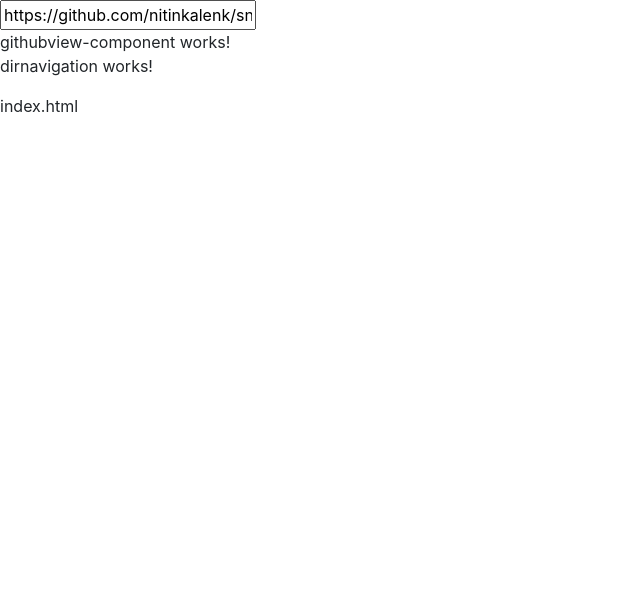
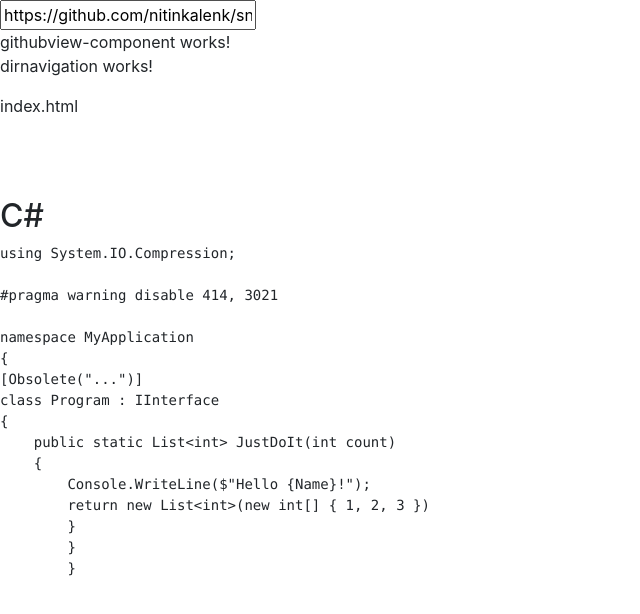
Before and after one commit to nitinkalenk/githubAngular, an Angular app: page / in a window 1280 px wide. Shown: the top 614 px of the page, without its empty margins (0-640 px from the left). Built offline with nearby package versions, Linux system fonts and the light colour scheme; no server answers.

Commit message:
components skeleton ready

```diff
--- a/package.json
+++ b/package.json
@@ -22,6 +22,7 @@
     "@angular/router": "^6.0.2",
     "bootstrap": "^4.1.3",
     "core-js": "^2.5.4",
+    "highlight.js": "^9.12.0",
     "rxjs": "^6.0.0",
     "zone.js": "^0.8.26"
   },
--- a/src/app/code-view/code-view.component.html
+++ b/src/app/code-view/code-view.component.html
@@ -1,3 +1,5 @@
-<p>
-  {{codeStr}}
-</p>
+<pre>
+  <code>
+      {{codeStr}}
+  </code>
+</pre>
--- a/src/app/github.service.ts
+++ b/src/app/github.service.ts
@@ -26,12 +26,14 @@ export class GithubService {
     }).pipe(catchError(this.handleError));
   }
 
+  //https://api.github.com/repos/nitinkalenk/snippets/contents/Angular/kudvenkatAngularCrud/angular.json?ref=master
+  //https://github.com/nitinkalenk/snippets/contributors/master/Angular/kudvenkatAngularCrud/src/app/employees/create-employee/create-employee.component.ts
   getFileContent(): Observable<any> {
     console.log(this.httpHeaders);
-    return this.http.get('https://api.github.com/repos/nitinkalenk/snippets/contents/Angular/kudvenkatAngularCrud/angular.json?ref=master',{
+    return this.http.get('https://api.github.com/repos/nitinkalenk/snippets/contents/Angular/kudvenkatAngularCrud/src/app/app.component.ts?ref=master',
+    {
       headers : this.httpHeaders
-    })
-      .pipe(catchError(this.handleError));
+    }).pipe(catchError(this.handleError));
   }
 
   private handleError(error: HttpErrorResponse) {
--- a/src/app/githubview-component/githubview-component.component.html
+++ b/src/app/githubview-component/githubview-component.component.html
@@ -4,3 +4,23 @@
   <app-filenavigation></app-filenavigation>
   <app-code-view [codeStr]="fileContent"></app-code-view>
 </p>
+<div class="common">
+  <h2>C#</h2>
+  <pre><code class="cs">using System.IO.Compression;
+
+#pragma warning disable 414, 3021
+
+namespace MyApplication
+{{ '{' }}
+[Obsolete(&quot;...&quot;)]
+class Program : IInterface
+{{ '{' }}
+    public static List&lt;int&gt; JustDoIt(int count)
+    {{ '{' }}
+        Console.WriteLine($&quot;Hello {{ '{' }}Name{{ '}' }}!&quot;);
+        return new List&lt;int&gt;(new int[] {{ '{' }} 1, 2, 3 {{ '}' }})
+        {{ '}' }}
+        {{ '}' }}
+        {{ '}' }}
+</code></pre>
+</div>
```
Also changed, not shown: angular.json (+5 -2 lines), 1 other file (tests, documents, lock files or other folders).
